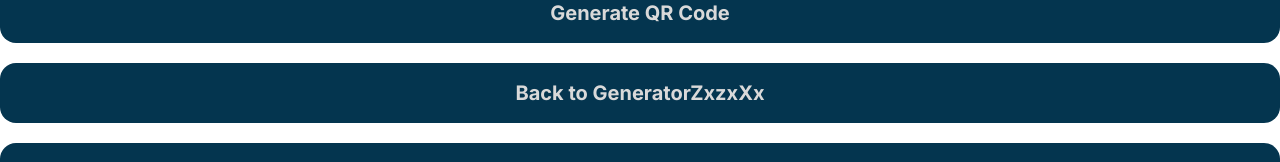
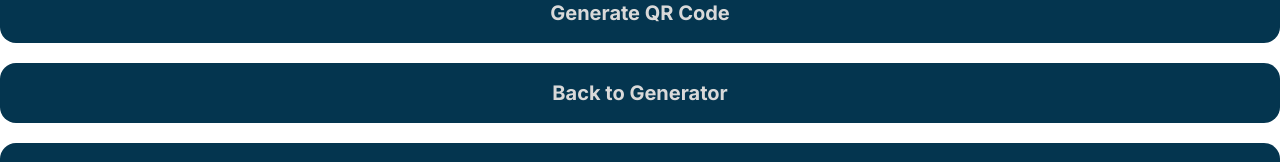
Before and after one commit to Woultec/flexdongym, a React (Create React App) app: page /#/generator in a window 1280 px wide. Shown: the part 341-503 px from the top of the page. Built offline with nearby package versions, Linux system fonts and the light colour scheme; what @capacitor/core would draw is missing.

Commit message:
Update App.jsx

```diff
--- a/src/App.jsx
+++ b/src/App.jsx
@@ -82,7 +82,7 @@ const QRGenerator = () => {
         style={{ marginTop: "20px" }}
         onClick={() => history.push("/generator")}
       >
-        Back to GeneratorZxzxXx
+        Back to Generator
       </button>
 
       <button
```
